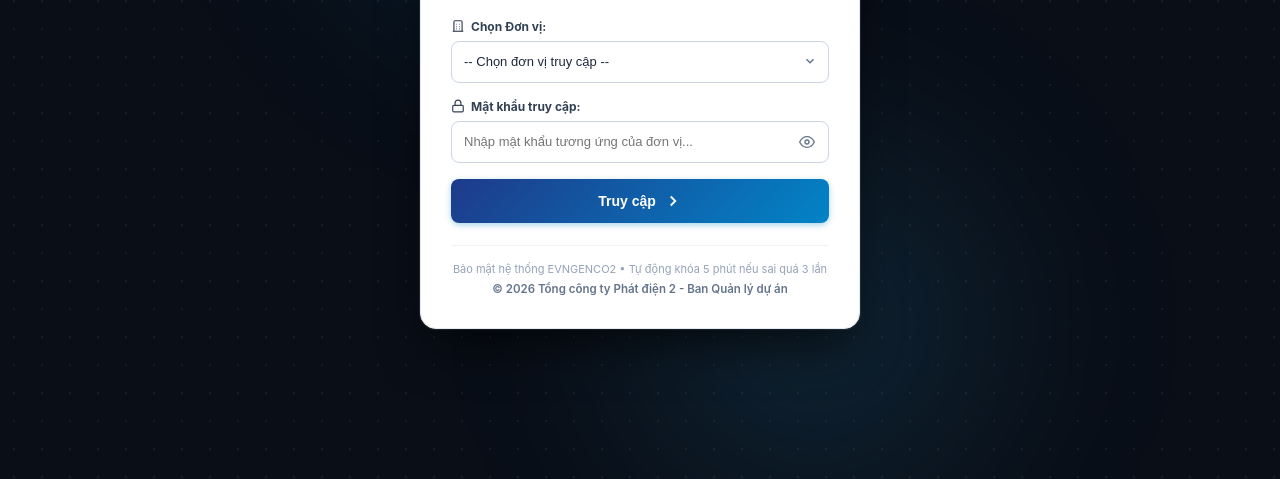
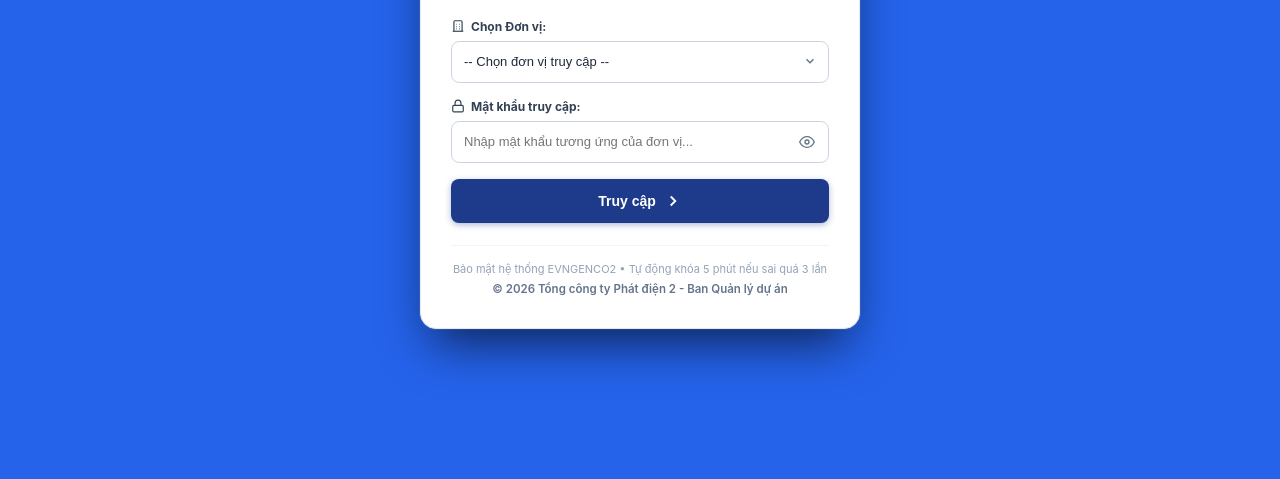
Before and after one commit to Duc-Manh/wan-genco2, a website with bundled scripts: page index.html in a window 1280 px wide. Shown: the part 321-800 px from the top of the page. Built offline with nearby package versions, Linux system fonts and the light colour scheme.

Commit message:
style(login): change login screen background to solid blue with no gradient

```diff
--- a/src/styles/main.css
+++ b/src/styles/main.css
@@ -3705,41 +3705,18 @@ body,
   display: flex;
   align-items: center;
   justify-content: center;
-  background: #090e17;
+  background-color: #2563eb;
+  background: #2563eb;
   overflow: hidden;
   font-family: inherit;
 }
 
 .wan-login-bg-glow {
-  position: absolute;
-  border-radius: 50%;
-  pointer-events: none;
-  filter: blur(80px);
-}
-
-.wan-login-bg-glow.glow-1 {
-  top: -15%;
-  left: 20%;
-  width: 550px;
-  height: 550px;
-  background: radial-gradient(circle, rgba(2, 132, 199, 0.22) 0%, rgba(30, 58, 138, 0) 70%);
-}
-
-.wan-login-bg-glow.glow-2 {
-  bottom: -15%;
-  right: 15%;
-  width: 550px;
-  height: 550px;
-  background: radial-gradient(circle, rgba(56, 189, 248, 0.16) 0%, rgba(15, 23, 42, 0) 70%);
+  display: none;
 }
 
 .wan-login-grid-pattern {
-  position: absolute;
-  inset: 0;
-  background-image: radial-gradient(rgba(255, 255, 255, 0.08) 1px, transparent 1px);
-  background-size: 28px 28px;
-  pointer-events: none;
-  opacity: 0.7;
+  display: none;
 }
 
 .wan-login-card {
@@ -3993,7 +3970,7 @@ body,
   margin-top: 6px;
   border-radius: 8px;
   border: none;
-  background: linear-gradient(135deg, #1e3a8a 0%, #0284c7 100%);
+  background: #1e3a8a;
   color: #ffffff;
   font-size: 14px;
   font-weight: 700;
@@ -4002,14 +3979,14 @@ body,
   align-items: center;
   justify-content: center;
   gap: 8px;
-  box-shadow: 0 2px 6px rgba(2, 132, 199, 0.35);
+  box-shadow: 0 2px 6px rgba(30, 58, 138, 0.35);
   transition: all 0.18s ease;
 }
 
 .wan-btn-login-submit:hover:not(:disabled) {
-  background: linear-gradient(135deg, #172554 0%, #0369a1 100%);
+  background: #172554;
   transform: translateY(-1px);
-  box-shadow: 0 4px 12px rgba(2, 132, 199, 0.45);
+  box-shadow: 0 4px 12px rgba(30, 58, 138, 0.45);
 }
 
 .wan-btn-login-submit:disabled {
--- a/src/ui/loginView.ts
+++ b/src/ui/loginView.ts
@@ -113,10 +113,6 @@ export class LoginView {
 
     this.container.innerHTML = `
       <div class="wan-login-screen">
-        <div class="wan-login-bg-glow glow-1"></div>
-        <div class="wan-login-bg-glow glow-2"></div>
-        <div class="wan-login-grid-pattern"></div>
-
         <div class="wan-login-card">
           <!-- Logo & Brand Header -->
           <div class="wan-login-brand">
```
Also changed, not shown: dist/bundle.js, dist/ui/loginView.js.
